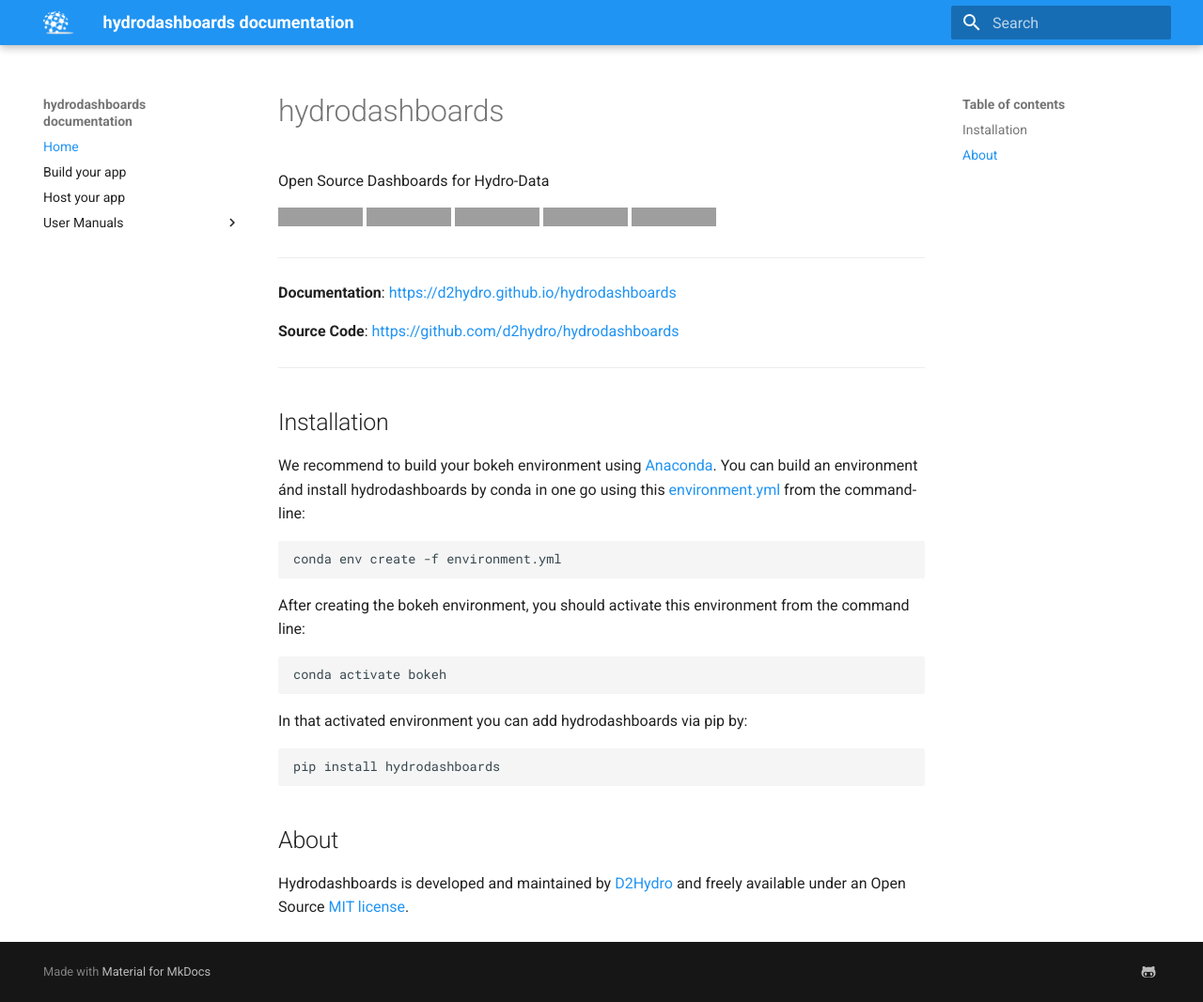
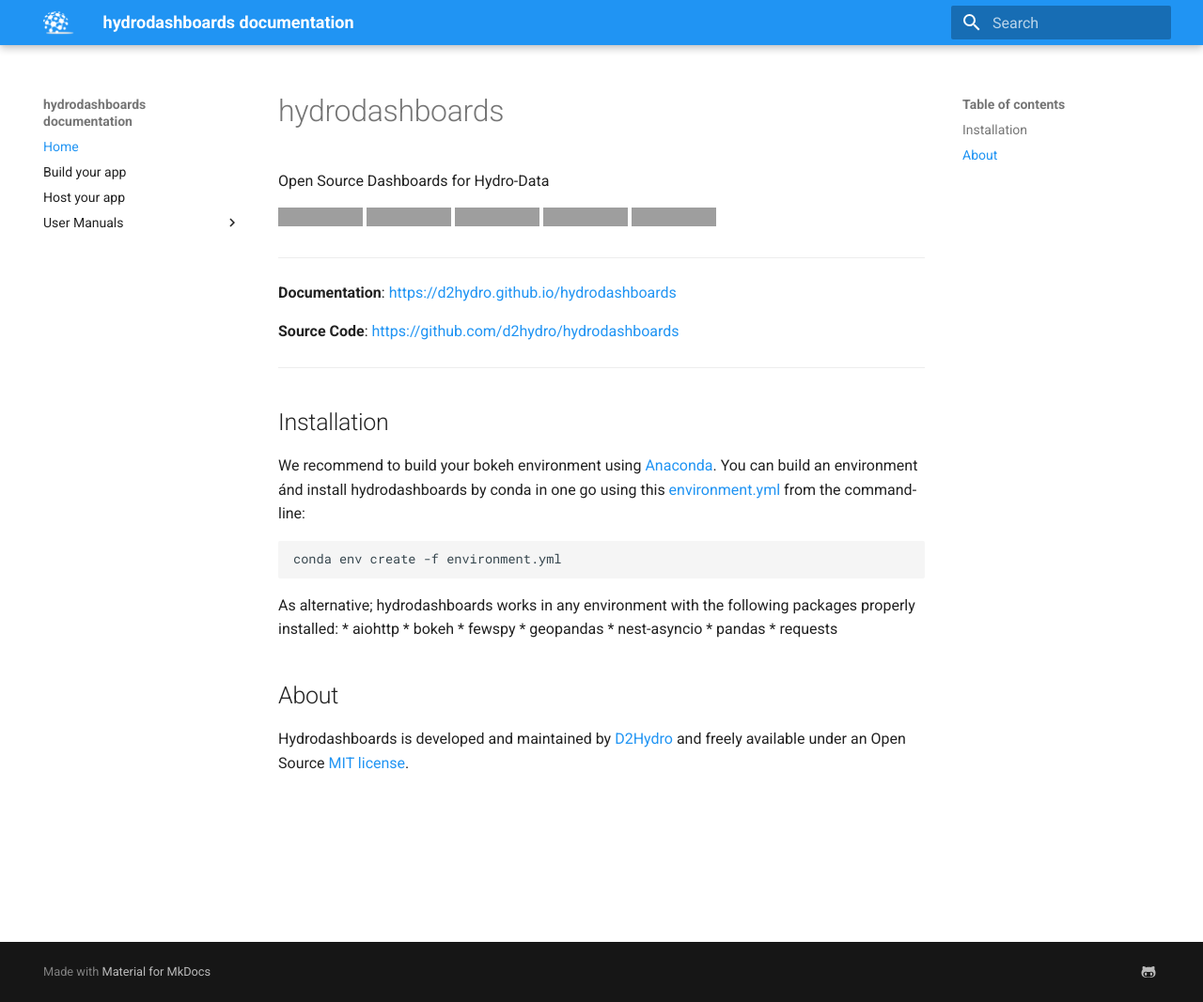
Before and after one commit to d2hydro/hydrodashboards, an MkDocs documentation site: the page built from docs/index.md, in a window 1280 px wide and 1067 px high, cut to the strip 0-1067 px from the top of the window. Shown: the whole strip at 94% size. Built offline with MkDocs 1.6.1 and Material for MkDocs 9.7.7, drawn with Linux system fonts in a browser that asks for light colours; grey boxes are pictures that could not be loaded.

````diff
--- a/docs/index.md
+++ b/docs/index.md
@@ -22,16 +22,14 @@ We recommend to build your bokeh environment using [Anaconda](https://www.anacon
 conda env create -f environment.yml
 ```
 
-After creating the bokeh environment, you should activate this environment from the command line:
-```
-conda activate bokeh
-```
-
-In that activated environment you can add hydrodashboards via pip by:
-
-```
-pip install hydrodashboards
-```
+As alternative; hydrodashboards works in any environment with the following packages properly installed:
+ * aiohttp
+ * bokeh
+ * fewspy
+ * geopandas
+ * nest-asyncio
+ * pandas
+ * requests
 
 ## About
 
````
Also changed, not shown: README.md (+9 -10 lines).
